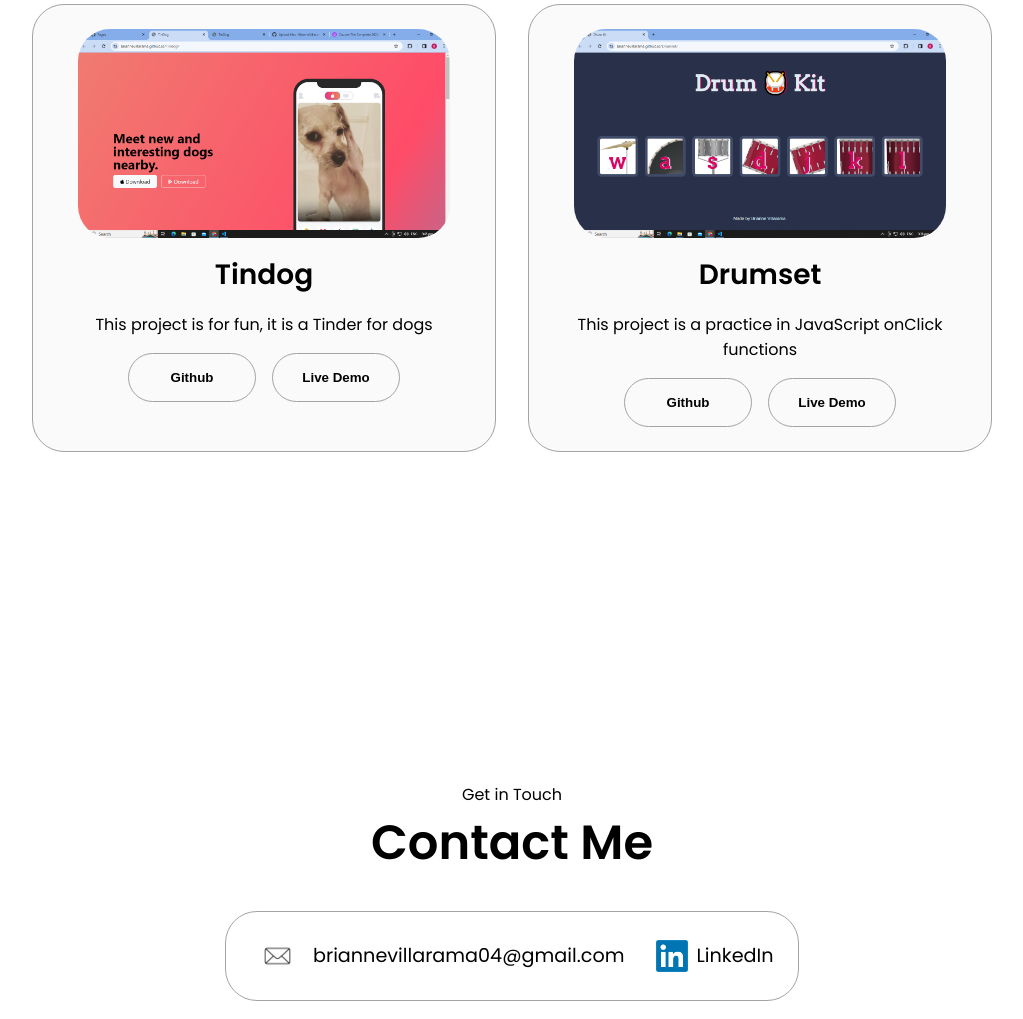
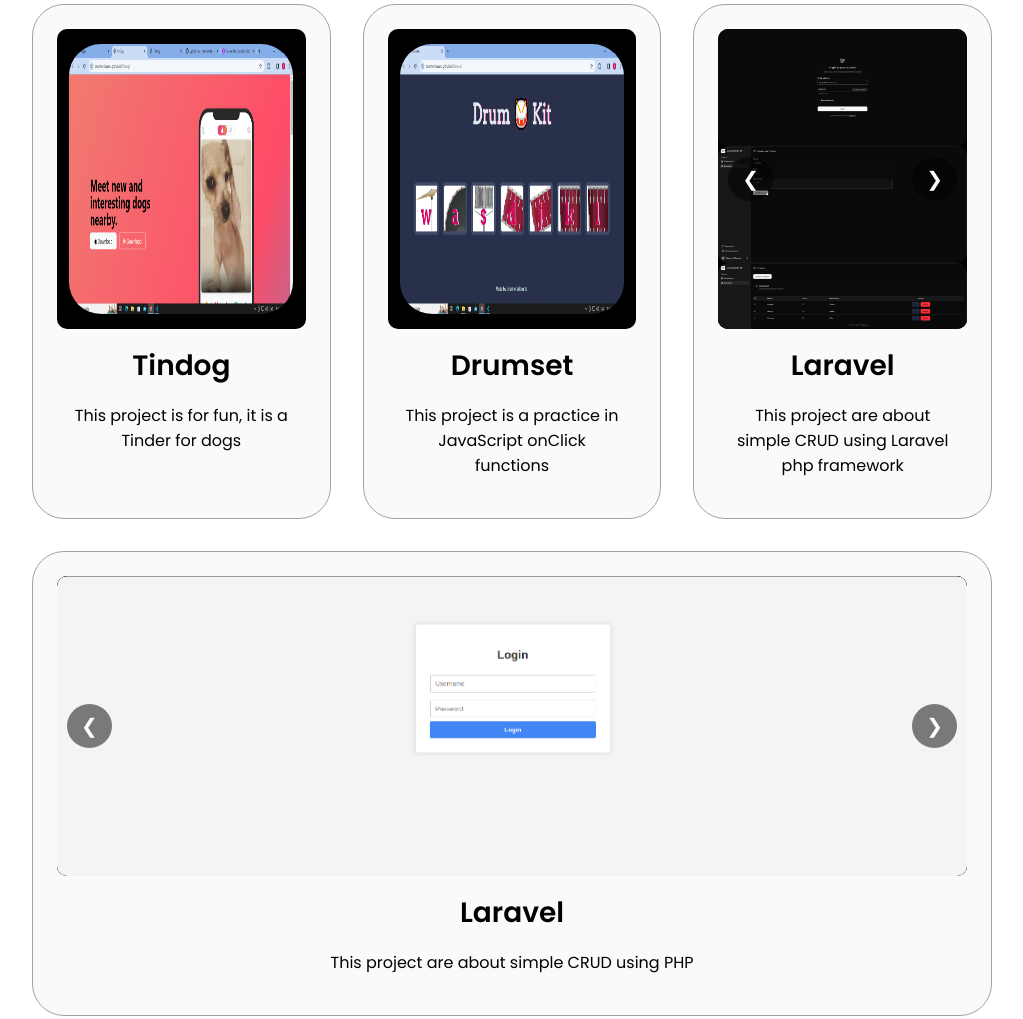
Before and after one commit to BrianneVillarama/Online-Portfolio, a plain HTML site: page index.html in a window 1280 px wide. Shown: the part 2890-3909 px from the top of the page, without its empty margins (128-1151 px from the left). Drawn offline with Linux system fonts and the light colour scheme.

Commit message:
added other projects

```diff
--- a/css/style.css
+++ b/css/style.css
@@ -376,6 +376,60 @@
     text-align: center;
 }
 
+.slider {
+  position: relative;
+  width: 100%;
+  max-width: 100%;
+  height: 300px;         /* fixed height for consistency */
+  overflow: hidden;
+  display: flex;
+  align-items: center;
+  justify-content: center;
+  background: #000;      /* fallback background */
+  border-radius: 10px;
+}
+
+.slides img {
+  display: none;
+  width: 100%;
+  height: 100%;
+  object-fit: contain;   /* keeps aspect ratio without cropping */
+  border-radius: 10px;
+  background-color: #000; /* optional padding look */
+}
+
+.slides img.active {
+  display: block;
+}
+
+.slider .prev,
+.slider .next {
+  position: absolute;
+  top: 50%;
+  transform: translateY(-50%);
+  background: rgba(0,0,0,0.5);
+  color: white;
+  border: none;
+  padding: 10px 14px;
+  cursor: pointer;
+  border-radius: 50%;
+  font-size: 20px;
+  transition: background 0.3s ease;
+}
+
+.slider .prev:hover,
+.slider .next:hover {
+  background: rgba(0,0,0,0.8);
+}
+
+.slider .prev {
+  left: 10px;
+}
+
+.slider .next {
+  right: 10px;
+}
+
 /* CONTACT SECTION */
 
 #contact{
--- a/index.html
+++ b/index.html
@@ -309,62 +309,83 @@
       <h1 class="title">Projects</h1>
       <div class="experience-details-container">
         <div class="about-containers">
+
+          <!-- Project 1 (Tindog) -->
           <div class="details-container color-container">
-            <div class="article-container">
-              <img
-                src="./assets/Screenshot (7).png"
-                alt="Project image"
-                class="project-img"
-              />
+            <div class="article-container slider">
+              <img src="./assets/Screenshot (7).png" class="project-img active" />
             </div>
             <h2 class="experience-sub-title project-title">Tindog</h2>
-              <p class="desc">
-                This project is for fun, it is a Tinder for dogs
-              </p>
+            <p class="desc">
+              This project is for fun, it is a Tinder for dogs
+            </p>
             <div class="btn-container">
-              <button
-                class="btn btn-color-2 project-btn"
-                onclick="location.href='https://github.com/BrianneVillarama/Tindog'"
-              >
-                Github
-              </button>
-              <button
-                class="btn btn-color-2 project-btn"
-                onclick="location.href='https://briannevillarama.github.io/Tindog/'"
-              >
-                Live Demo
-              </button>
             </div>
           </div>
+
+          <!-- Project 2 (Drumset) -->
           <div class="details-container color-container">
-            <div class="article-container">
-              <img
-                src="./assets/Screenshot (9).png"
-                alt="Project image"
-                class="project-img"
-              />
+            <div class="article-container slider">
+              <img src="./assets/Screenshot (9).png" class="project-img active" />
             </div>
             <h2 class="experience-sub-title project-title">Drumset</h2>
             <p class="desc">
-                This project is a practice in JavaScript onClick functions
-              </p>
+              This project is a practice in JavaScript onClick functions
+            </p>
             <div class="btn-container">
-              <button
-                class="btn btn-color-2 project-btn"
-                onclick="location.href='https://github.com/BrianneVillarama/Drumset'"
-              >
-                Github
-              </button>
-              <button
-                class="btn btn-color-2 project-btn"
-                onclick="location.href='https://briannevillarama.github.io/Drumset/'"
-              >
-                Live Demo
-              </button>
             </div>
           </div>
+
+
+          <!-- Third project -->
+          <div class="details-container color-container">
+            <div class="article-container slider">
+              <div class="slides">
+                <img src="./assets/laravel-login.png" class="project-img active" />
+                <img src="./assets/laravel-dashboard.png" class="project-img" />
+                <img src="./assets/laravel-create.png" class="project-img active" />
+                <img src="./assets/laravel-products.png" class="project-img" />
+                <img src="./assets/laravel-read.png" class="project-img active" />
+              </div>
+              <button class="prev">&#10094;</button>
+              <button class="next">&#10095;</button>
+            </div>
+            <h2 class="experience-sub-title project-title">Laravel</h2>
+            <p class="desc">
+              This project are about simple CRUD using Laravel php framework
+            </p>
+            <div class="btn-container">
+            </div>
           </div>
+        </div>
+      </div>
+
+      <!-- Fourth project -->
+          <div class="details-container color-container">
+            <div class="article-container slider">
+              <div class="slides">
+                <img src="./assets/login.png" class="project-img active" />
+                <img src="./assets/dashboard.png" class="project-img" />
+                <img src="./assets/dashboard 2.png" class="project-img active" />
+                <img src="./assets/create.png" class="project-img" />
+                <img src="./assets/read.png" class="project-img active" />
+                <img src="./assets/update.png" class="project-img active" />
+              </div>
+              <button class="prev">&#10094;</button>
+              <button class="next">&#10095;</button>
+            </div>
+            <h2 class="experience-sub-title project-title">Laravel</h2>
+            <p class="desc">
+              This project are about simple CRUD using PHP
+            </p>
+            <div class="btn-container">
+            </div>
+          </div>
+
+        </div>
+      </div>
     </section>
+
 
     <section id="contact">
       <p class="section__text__p1">Get in Touch</p>
--- a/script.js
+++ b/script.js
@@ -4,3 +4,37 @@
     menu.classList.toggle("open")
     icon.classList.toggle("open")
 }
+
+document.querySelectorAll('.slider').forEach(slider => {
+  const slides = slider.querySelectorAll('.project-img');
+  const prevBtn = slider.querySelector('.prev');
+  const nextBtn = slider.querySelector('.next');
+  let currentIndex = 0;
+
+  // Function to show one slide at a time
+  const showSlide = (index) => {
+    slides.forEach((img, i) => img.classList.toggle('active', i === index));
+  };
+
+  // If only one image → hide arrows and skip slider logic
+  if (slides.length <= 1) {
+    if (prevBtn) prevBtn.style.display = "none";
+    if (nextBtn) nextBtn.style.display = "none";
+    return;
+  }
+
+  // Event listeners for navigation
+  if (prevBtn) {
+    prevBtn.addEventListener('click', () => {
+      currentIndex = (currentIndex - 1 + slides.length) % slides.length;
+      showSlide(currentIndex);
+    });
+  }
+
+  if (nextBtn) {
+    nextBtn.addEventListener('click', () => {
+      currentIndex = (currentIndex + 1) % slides.length;
+      showSlide(currentIndex);
+    });
+  }
+});
```
Also changed, not shown: assets/create.png (added), assets/dashboard 2.png (added), assets/dashboard.png (added), assets/laravel-create.png (added), assets/laravel-dashboard.png (added), assets/laravel-login.png (added), assets/laravel-products.png (added), assets/laravel-read.png (added), assets/login.png (added), assets/read.png (added), assets/update.png (added).
